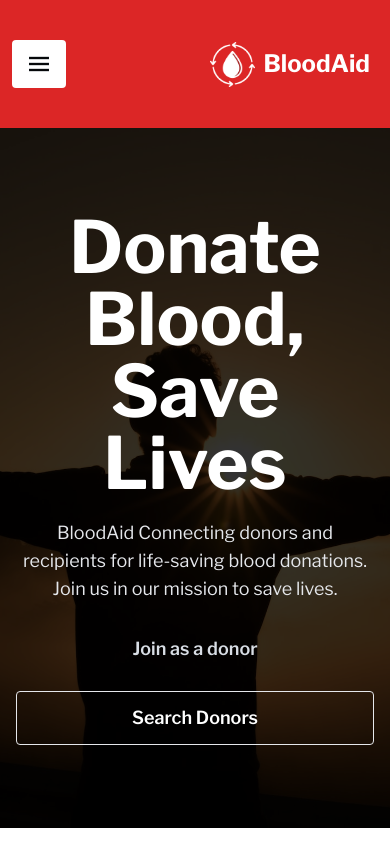
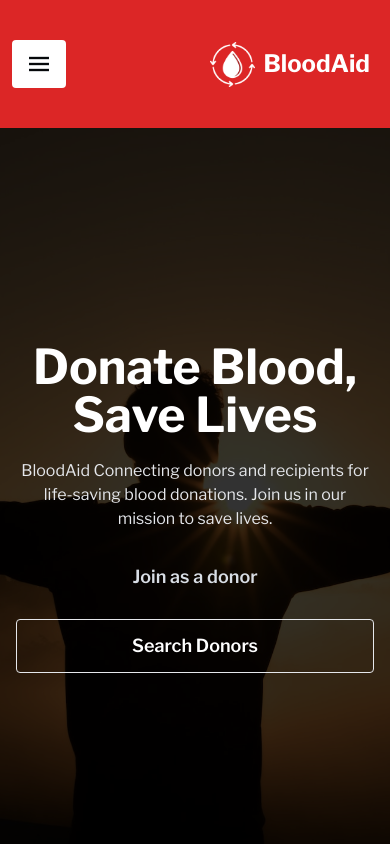
Before and after one commit to searchsakib/blood-aid-client, a React (Vite) app: page / in a window 390 px wide. Shown: the top 844 px of the page. Built offline with nearby package versions, Linux system fonts and the light colour scheme.

Commit message:
banner header and paragraph text fixed, banner hieght changed to 90vh

```diff
--- a/src/components/Banner/Banner.jsx
+++ b/src/components/Banner/Banner.jsx
@@ -5,7 +5,7 @@ const Banner = () => {
   return (
     <div className="mx-auto flex flex-col-reverse lg:flex-row items-center justify-between">
       <div
-        className="hero min-h-[700px]"
+        className="hero min-h-[90vh]"
         style={{
           backgroundImage: `url(${bannerImg})`,
         }}
@@ -13,10 +13,10 @@ const Banner = () => {
         <div className="hero-overlay bg-opacity-80 bg-black"></div>
         <div className="hero-content text-center text-neutral-content">
           <div className="max-w-lg">
-            <h1 className="mb-5 text-7xl font-bold text-white">
+            <h1 className="mb-5 text-5xl md:text-7xl font-bold text-white">
               Donate Blood, Save Lives
             </h1>
-            <p className="mb-5 text-gray-200 text-lg">
+            <p className="mb-5 text-gray-200 text-base md:text-lg">
               BloodAid Connecting donors and recipients for life-saving blood
               donations. Join us in our mission to save lives.
             </p>
```
